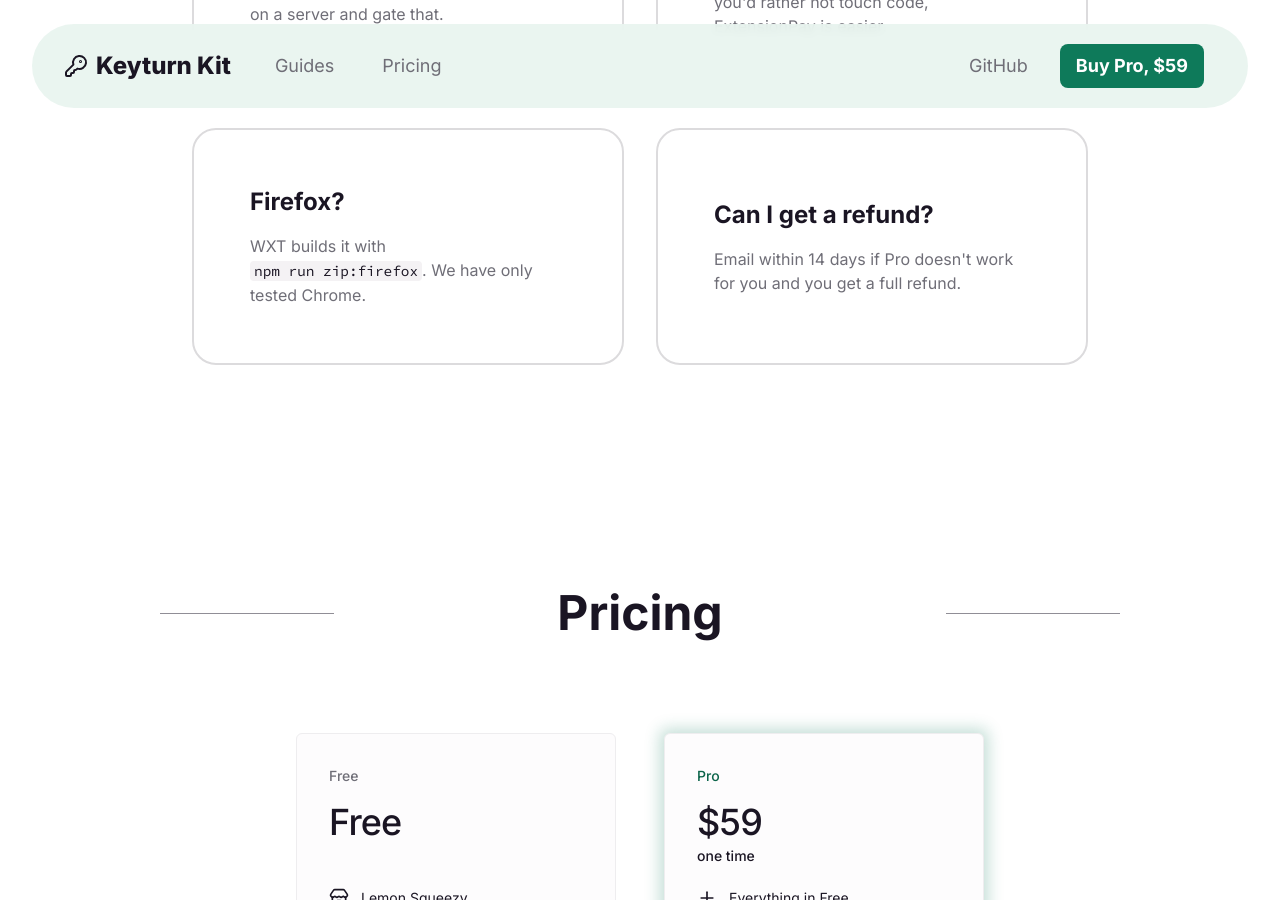
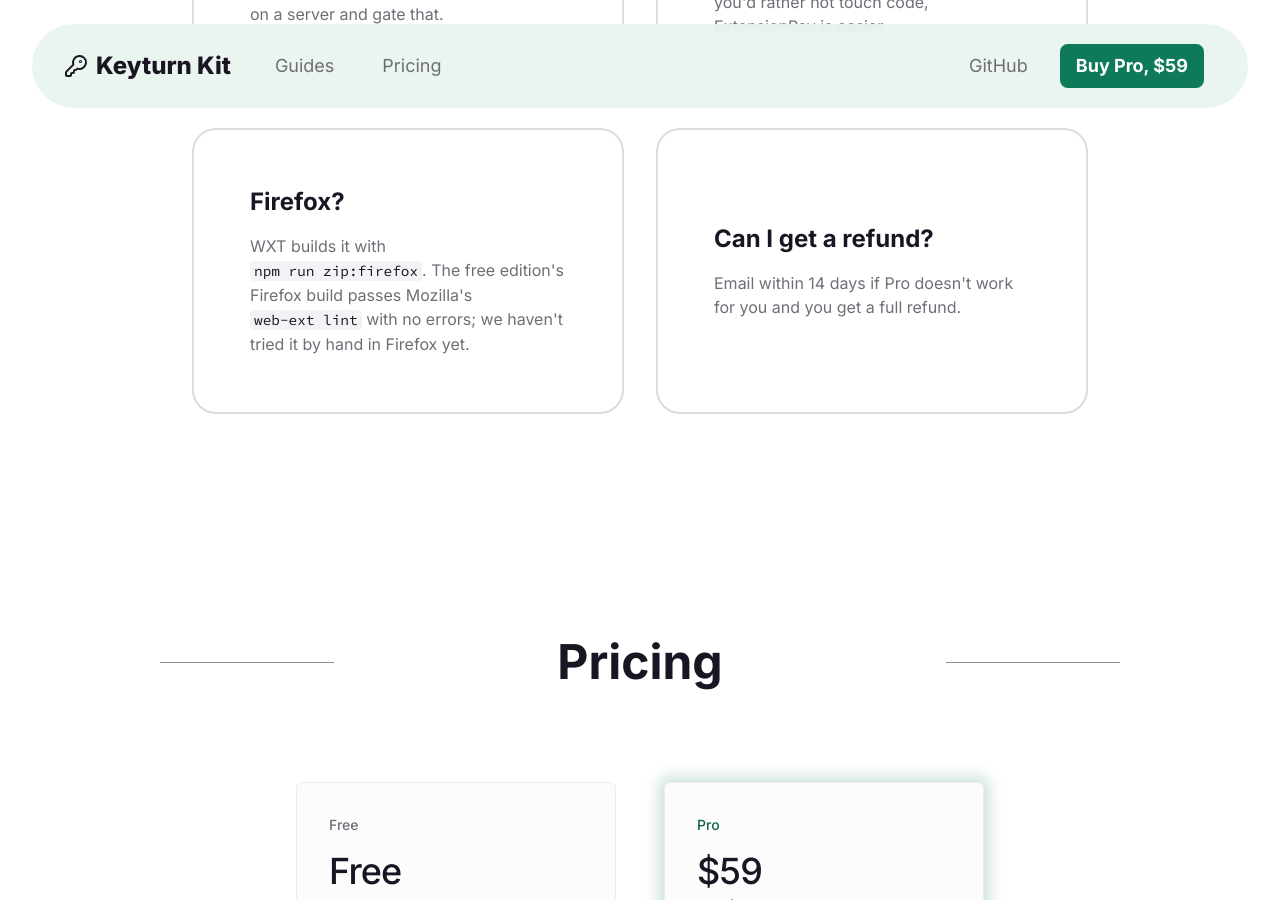
Before and after one commit to keyturnkit/keyturnkit.github.io, a Jekyll site: the page index.html, which Jekyll copies as it is, in a window 1280 px wide and 900 px high, scrolled down 5941 px. Built offline with Jekyll 4.4.1, drawn with Linux system fonts in a browser that asks for light colours.

Commit message:
FAQ: Firefox build passes web-ext lint

```diff
--- a/index.html
+++ b/index.html
@@ -227,7 +227,7 @@
             <div class="faq-grid">
               <div class="card"><h4>Can someone crack it?</h4><p>Yes. Anything checked inside an extension can be patched by a determined person. The kit stops a key being shared past the activation limit you set, and a disabled key from carrying on. If you need more, put the valuable part on a server and gate that.</p></div>
               <div class="card"><h4>Why not ExtensionPay?</h4><p>ExtensionPay is a hosted service on Stripe with its own login and a 5% fee on top of Stripe's, and you handle sales tax yourself. Keyturn Kit is code you own with no extra fee, and Lemon Squeezy, Polar and Dodo collect and pay the tax. If you'd rather not touch code, ExtensionPay is easier.</p></div>
-              <div class="card"><h4>Firefox?</h4><p>WXT builds it with <code>npm run zip:firefox</code>. We have only tested Chrome.</p></div>
+              <div class="card"><h4>Firefox?</h4><p>WXT builds it with <code>npm run zip:firefox</code>. The free edition's Firefox build passes Mozilla's <code>web-ext lint</code> with no errors; we haven't tried it by hand in Firefox yet.</p></div>
               <div class="card"><h4>Can I get a refund?</h4><p>Email within 14 days if Pro doesn't work for you and you get a full refund.</p></div>
             </div>
           </div>
```
